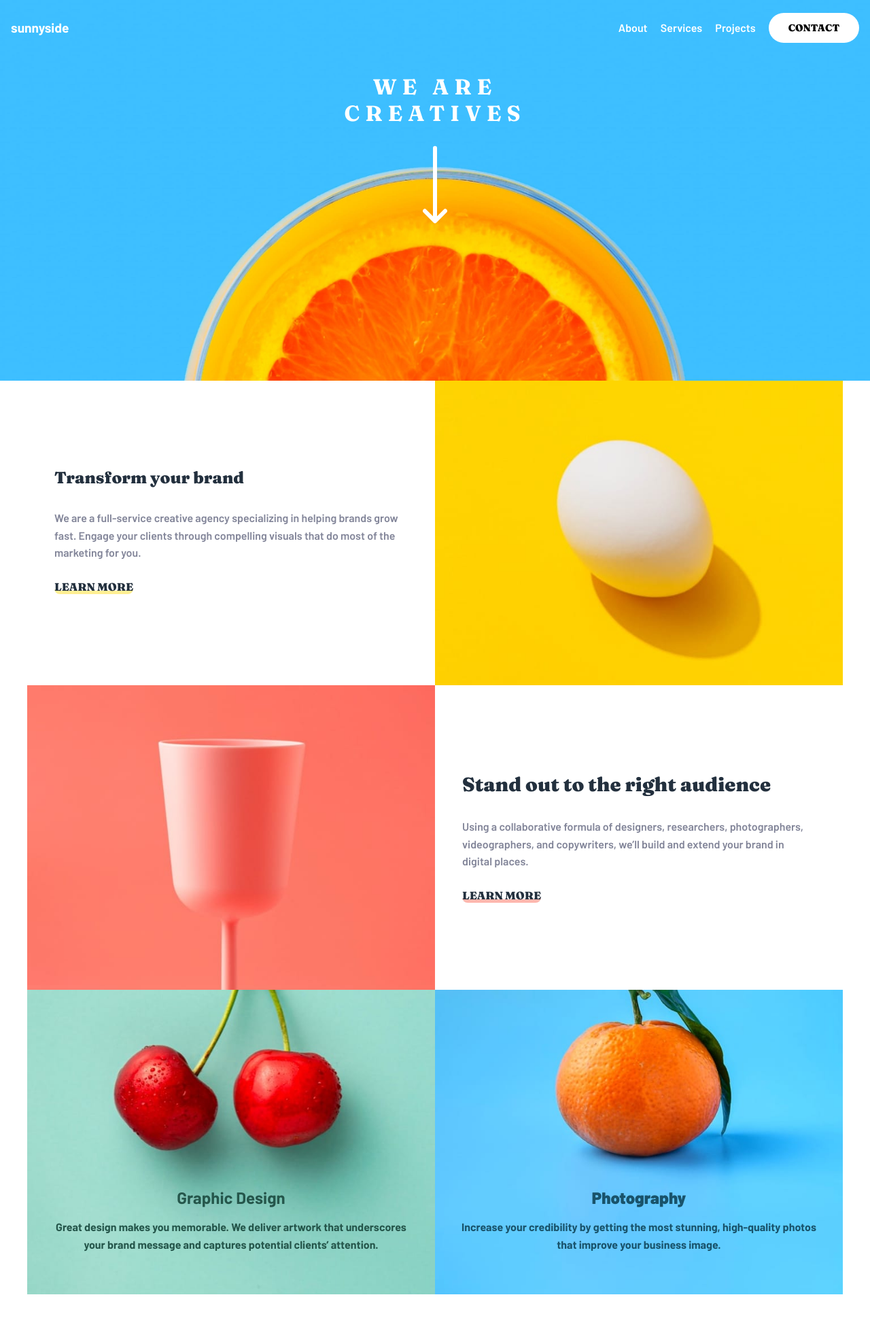
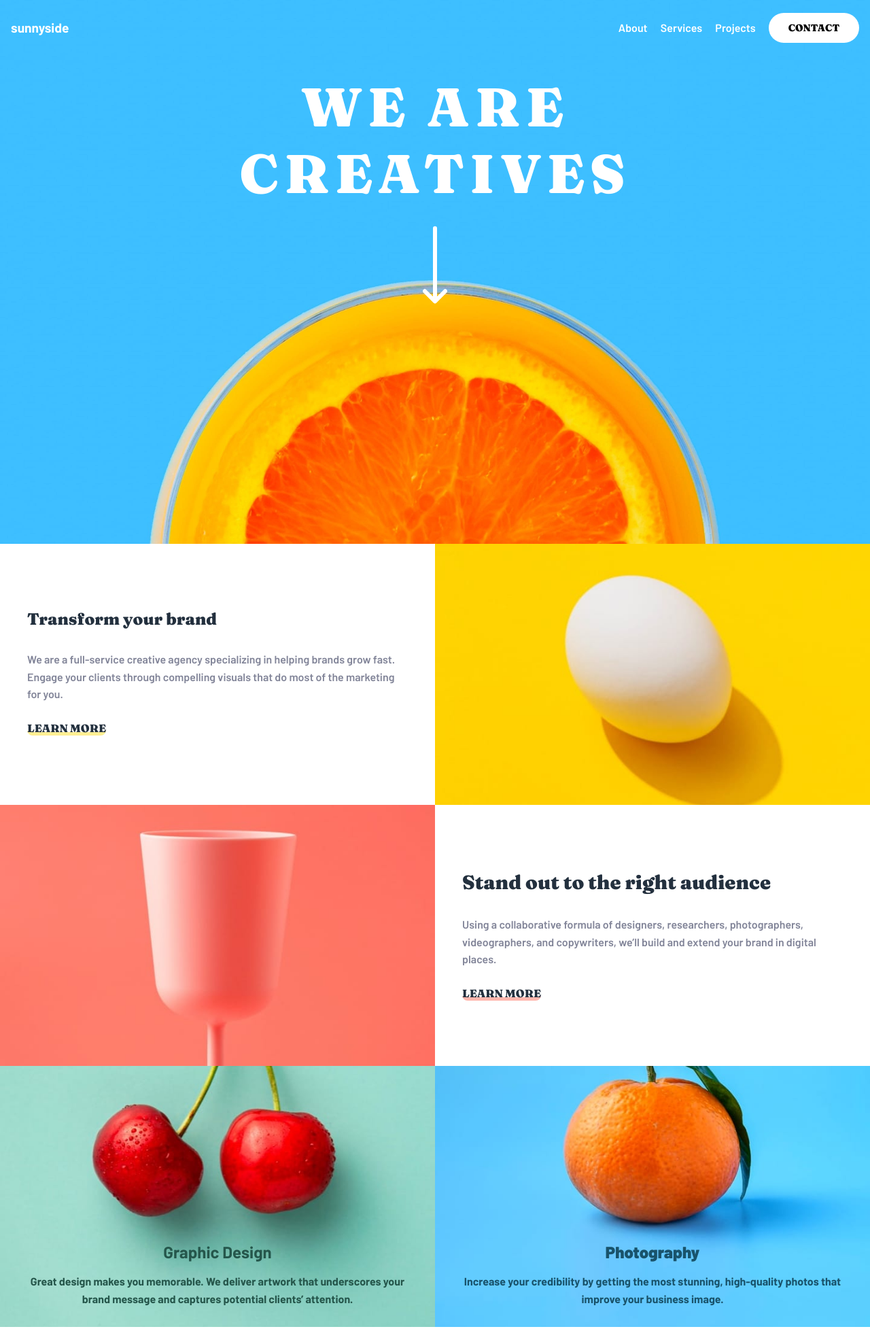
Before and after one commit to Gabodev2002/sunnyside-page, a plain HTML site: page index.html in a window 1280 px wide. Shown: the top 1955 px of the page at 68% size. Drawn offline with nearby package versions, Linux system fonts and the light colour scheme.

Commit message:
add new style and fix some problem

```diff
--- a/index.html
+++ b/index.html
@@ -118,7 +118,7 @@
       </div>
   </section>
 
-  <section class="grid-photos-container grid-layout">
+  <section class="grid-photos-container">
     <div class="grid-photos-default"></div>
     <div class="grid-photos-default photo-orange"></div>
     <div class="grid-photos-default photo-iceCream"></div>
--- a/style.css
+++ b/style.css
@@ -56,7 +56,7 @@ header {
     flex-direction: column;
     width: 100%;
     background-image: url(images/mobile/image-header.jpg);
-    min-height: 430px;
+    min-height: 60vh;
     background-position:  center 80%;
     background-repeat: no-repeat;
     background-size: cover;
@@ -114,6 +114,10 @@ header nav span {
     font-family: "Barlow", sans-serif;
     font-weight: 600;
 }
+.menu-colapse li:hover {
+    color: var(--Very-dark-desaturated-blue);
+    transition: all ease-in 0.2s;
+}
 .menu-colapse .contact {
     padding: 0.8rem 1.8rem;
     font-family: "Fraunces", serif;
@@ -149,6 +153,7 @@ button {
 }
 .header-content h1 {
     text-align: center;
+    font-weight: 900;
     color: white;
     padding-top: 1.8rem;
     letter-spacing: 0.5rem;
@@ -160,7 +165,7 @@ svg {
    padding-top: 1.8rem;
 }
 .grid-layout {
-    max-width: 1200px;
+    max-width: 1400px;
     margin: 0 auto;
 }
 .grid-egg {
@@ -622,6 +627,12 @@ footer .icons {
 
     }
     @media screen and (min-width: 900px) {
+        header {
+            height: 100vh;
+        }
+        .header-content h1 {
+            font-size: 5rem;
+        }
         .testimonials-content > div {
         display: flex;
         flex-direction: row;
@@ -633,12 +644,18 @@ footer .icons {
     }
     @media screen and (min-width: 1100px) {
         .grid-default {
-            padding: 8rem 2.5rem;
+            padding: 6rem 2.5rem;
+        }
+        .grid-graphic {
+            background-position: center 30%;
+        }
+        .grid-photography {
+            background-position: center 30%;
         }
         .grid-photography div {
-            padding: 0 2rem 3.8rem 2rem;
+            padding: 0 2rem 1.8rem 2rem;
         }
         .grid-graphic div {
-            padding: 0 2rem 3.8rem 2rem;
+            padding: 0 2rem 1.8rem 2rem;
         }
     }
```
